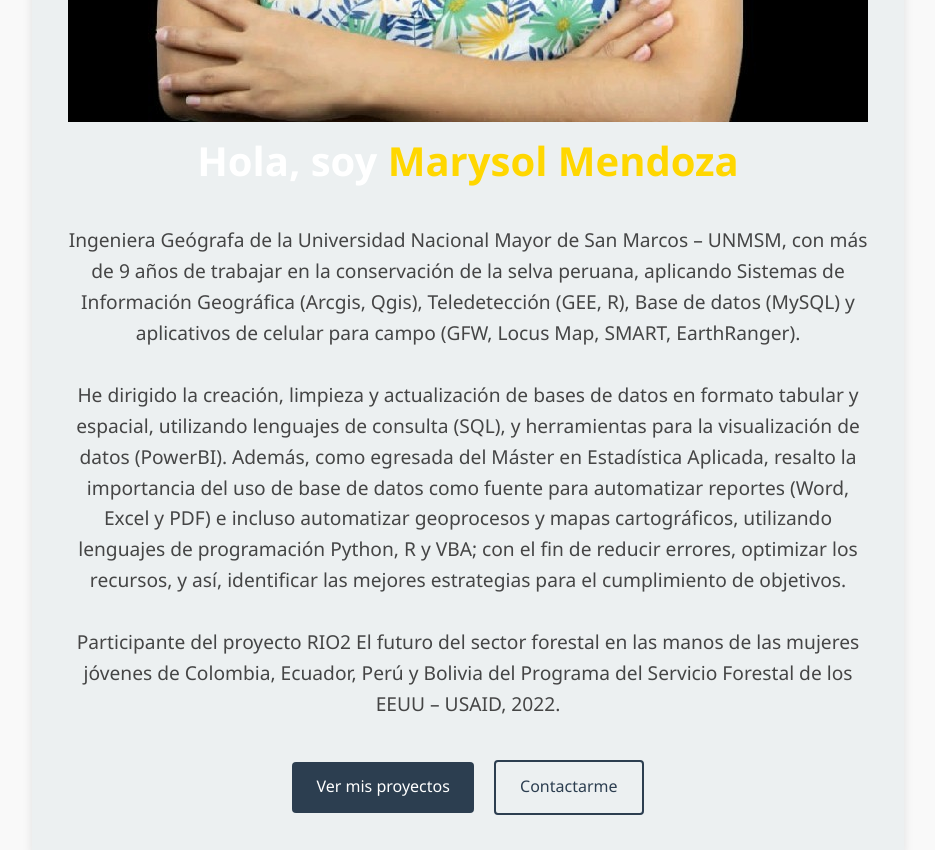
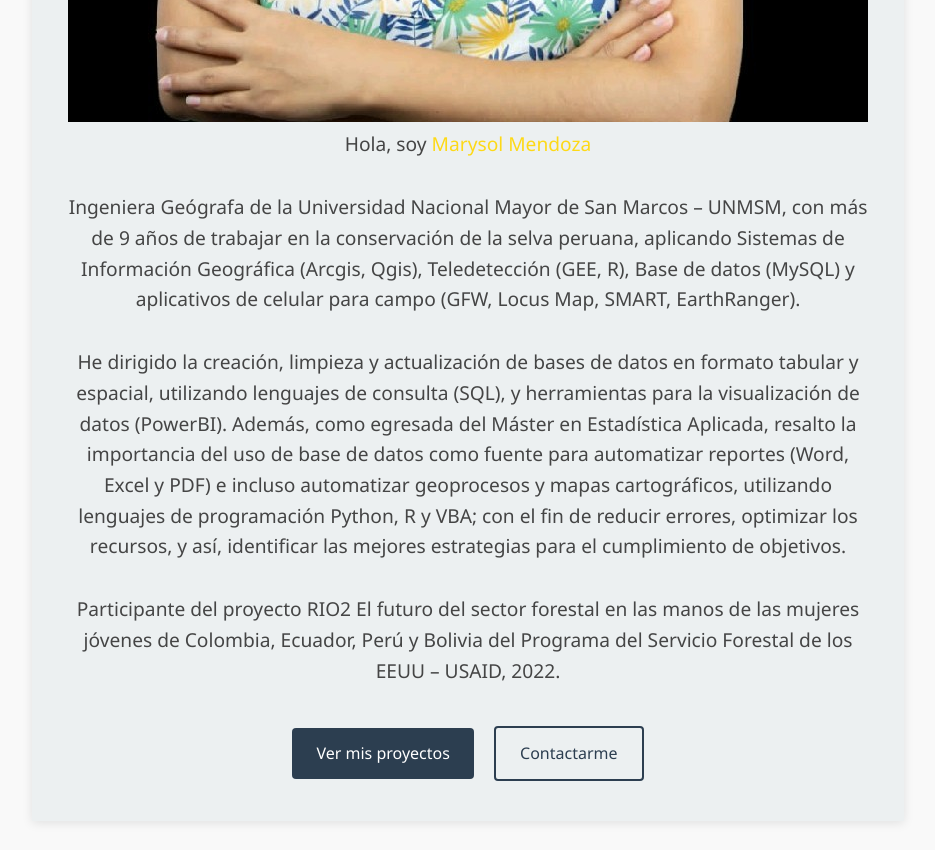
Before and after one commit to me-qui/me-qui.github.io, a plain HTML site: page index.html in a window 1280 px wide. Shown: the part 1040-1890 px from the top of the page, without its empty margins (172-1107 px from the left). Drawn offline with Linux system fonts and the light colour scheme.

Commit message:
Update index.html

```diff
--- a/index.html
+++ b/index.html
@@ -33,7 +33,7 @@
                     </div>
 
                     <div class="hero-text-content">
-                        <h2>Hola, soy <span style="color: #ffd700;">Marysol Mendoza</span></h2>
+                        <p class="hero-text">Hola, soy <span style="color: #ffd700;">Marysol Mendoza</span></p>
                         <p class="hero-text">Ingeniera Geógrafa de la Universidad Nacional Mayor de San Marcos – UNMSM,
                             con más de 9 años de trabajar en la conservación de la selva peruana, aplicando Sistemas de
                             Información Geográfica (Arcgis, Qgis), Teledetección (GEE, R), Base de datos (MySQL) y
```
